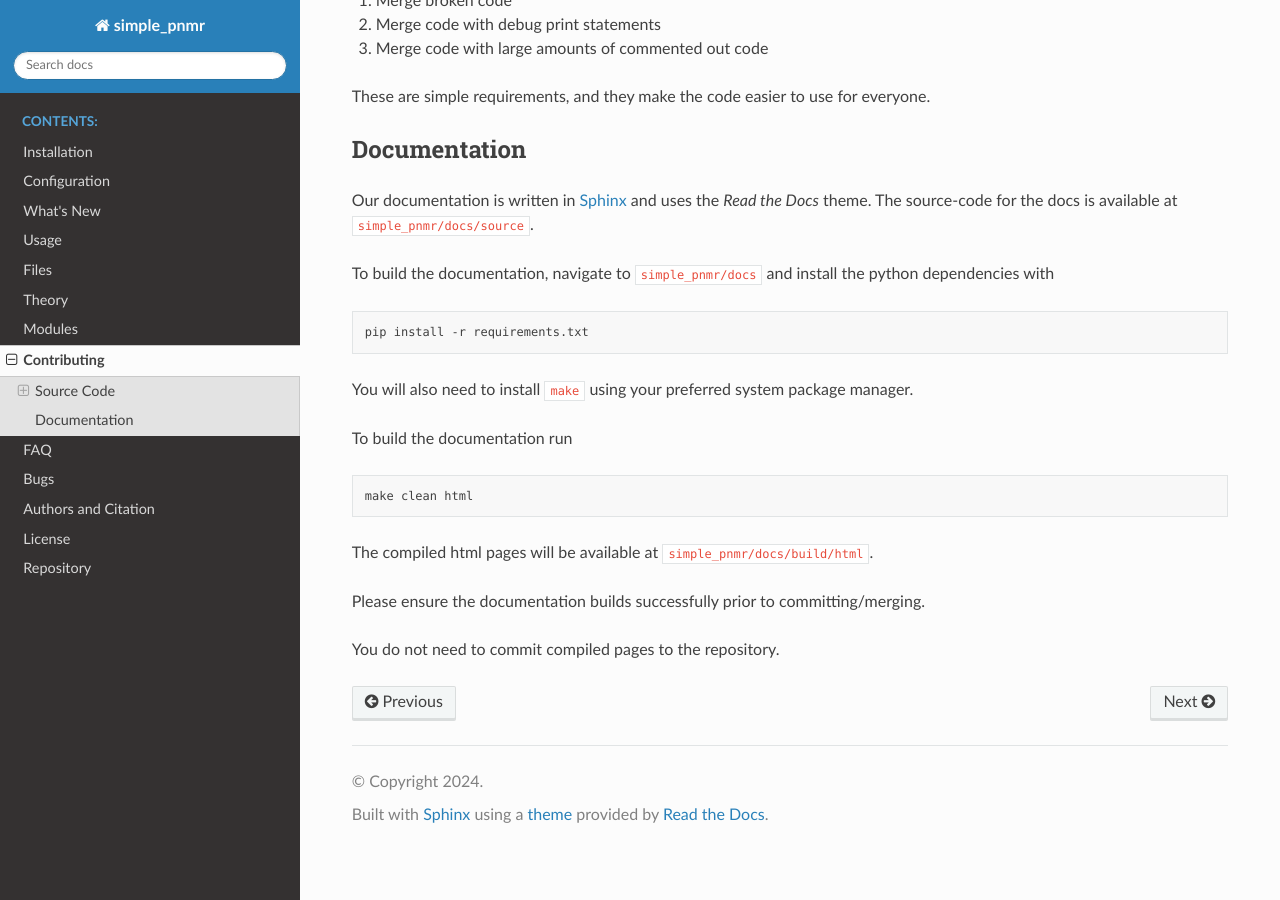
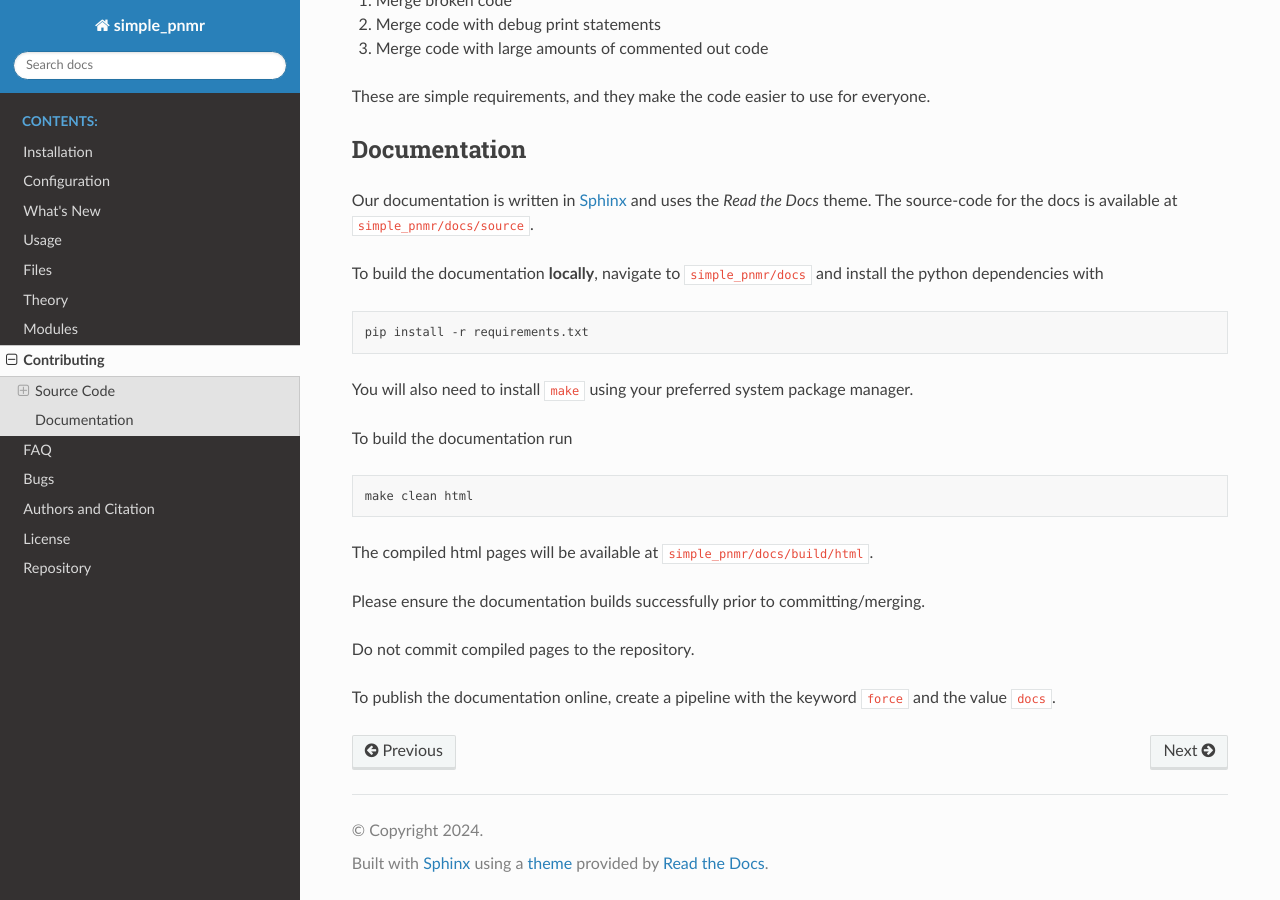
Before and after one commit to Mephistos-ML/paranmr, a Sphinx documentation site: the page built from docs/source/contributing.rst, in a window 1280 px wide and 900 px high, scrolled down 568 px. Built offline with Sphinx 7.4.7 and the Read the Docs theme 3.1.0, drawn with Linux system fonts in a browser that asks for light colours.

Commit message:
docs: add section on docs

```diff
--- a/docs/source/contributing.rst
+++ b/docs/source/contributing.rst
@@ -30,7 +30,7 @@ Documentation
 Our documentation is written in `Sphinx <https://www.sphinx-doc.org/en/master/>`_ and uses
 the `Read the Docs` theme. The source-code for the docs is available at ``simple_pnmr/docs/source``.
 
-To build the documentation, navigate to ``simple_pnmr/docs`` and install the python dependencies with
+To build the documentation **locally**, navigate to ``simple_pnmr/docs`` and install the python dependencies with
 
 .. code-block:: bash
 
@@ -48,4 +48,6 @@ The compiled html pages will be available at ``simple_pnmr/docs/build/html``.
 
 Please ensure the documentation builds successfully prior to committing/merging.
 
-You do not need to commit compiled pages to the repository.
+Do not commit compiled pages to the repository.
+
+To publish the documentation online, create a pipeline with the keyword ``force`` and the value ``docs``.
```
